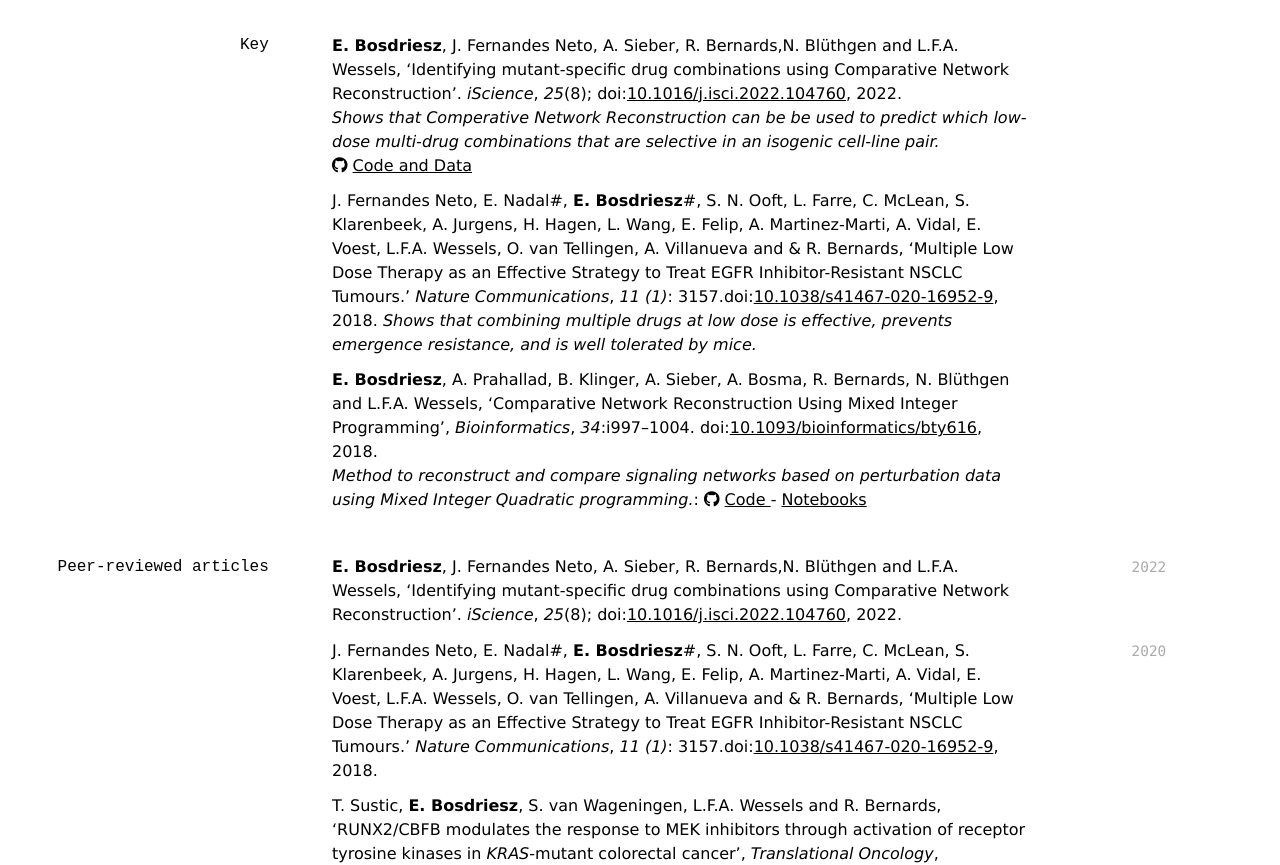
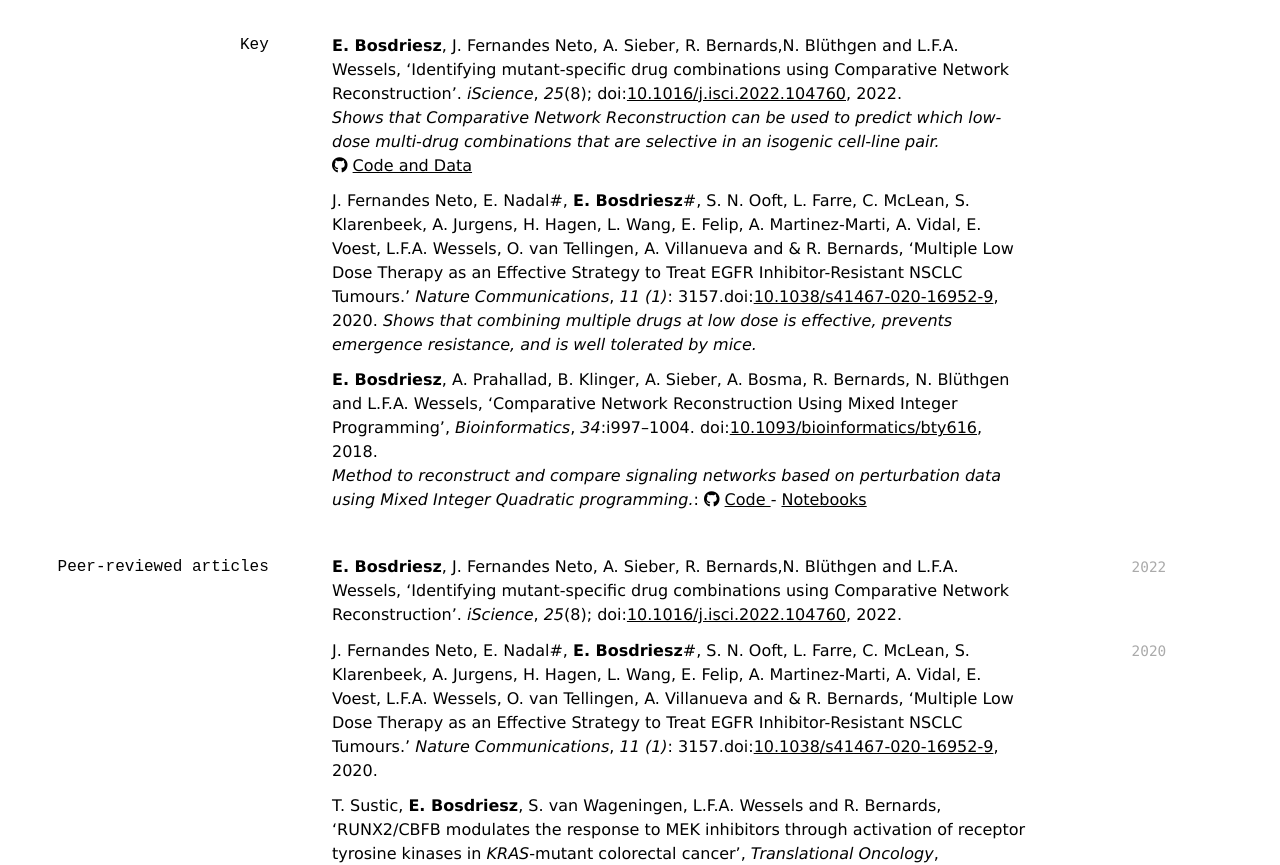
Before and after one commit to evertbosdriesz/markdown-cv, a Jekyll site: the page built from index.md, in a window 1280 px wide and 1400 px high, scrolled down 1084 px. Shown: the part 152-1017 px from the top of the window. Built offline with Jekyll 4.4.1, drawn with Linux system fonts in a browser that asks for light colours; nearby versions of some CDN libraries; a style sheet for code colours, icons or effects is not loaded.

Commit message:
Fixed typos

```diff
--- a/index.md
+++ b/index.md
@@ -112,10 +112,10 @@ C, C++ (It's been a while) -->
 ### Key
 
 **E. Bosdriesz**, J. Fernandes Neto, A. Sieber, R. Bernards,N. Bl&uuml;thgen and L.F.A. Wessels, 'Identifying mutant-specific drug combinations using Comparative Network Reconstruction'. *iScience*, *25*(8); doi:[10.1016/j.isci.2022.104760](http://dx.doi.org/10.1016/j.isci.2022.104760), 2022.<br>
-*Shows that Comperative Network Reconstruction can be be used to predict which low-dose multi-drug combinations that are selective in an isogenic cell-line pair.*<br>
+*Shows that Comparative Network Reconstruction can be used to predict which low-dose multi-drug combinations that are selective in an isogenic cell-line pair.*<br>
 <i class="fab fa-github"></i> <a href="https://github.com/evertbosdriesz/cnr-selective-combos"> Code and Data </a>
 
-J. Fernandes Neto, E. Nadal#, **E. Bosdriesz**#, S. N. Ooft, L. Farre, C. McLean, S. Klarenbeek, A. Jurgens, H. Hagen, L. Wang, E. Felip, A. Martinez-Marti, A. Vidal, E. Voest, L.F.A. Wessels, O. van Tellingen, A. Villanueva and & R. Bernards, 'Multiple Low Dose Therapy as an Effective Strategy to Treat EGFR Inhibitor-Resistant NSCLC Tumours.' *Nature Communications*, *11 (1)*: 3157.doi:[10.1038/s41467-020-16952-9](https://doi.org/10.1038/s41467-020-16952-9), 2018.
+J. Fernandes Neto, E. Nadal#, **E. Bosdriesz**#, S. N. Ooft, L. Farre, C. McLean, S. Klarenbeek, A. Jurgens, H. Hagen, L. Wang, E. Felip, A. Martinez-Marti, A. Vidal, E. Voest, L.F.A. Wessels, O. van Tellingen, A. Villanueva and & R. Bernards, 'Multiple Low Dose Therapy as an Effective Strategy to Treat EGFR Inhibitor-Resistant NSCLC Tumours.' *Nature Communications*, *11 (1)*: 3157.doi:[10.1038/s41467-020-16952-9](https://doi.org/10.1038/s41467-020-16952-9), 2020.
 *Shows that combining multiple drugs at low dose is effective, prevents emergence resistance, and is well tolerated by mice.*
 
 **E. Bosdriesz**, A. Prahallad, B. Klinger, A. Sieber, A. Bosma, R. Bernards, N. Bl&uuml;thgen and L.F.A. Wessels, ‘Comparative Network Reconstruction Using Mixed Integer Programming’, *Bioinformatics*, *34*:i997–1004. doi:[10.1093/bioinformatics/bty616](https://doi.org/10.1093/bioinformatics/bty616), 2018.<br>
@@ -143,7 +143,7 @@ doi:[10.1074/mcp.RA117.000486](https://doi.org/10.1074/mcp.RA117.000486), 2018.<
 
 
 `2020`
-J. Fernandes Neto, E. Nadal#, **E. Bosdriesz**#, S. N. Ooft, L. Farre, C. McLean, S. Klarenbeek, A. Jurgens, H. Hagen, L. Wang, E. Felip, A. Martinez-Marti, A. Vidal, E. Voest, L.F.A. Wessels, O. van Tellingen, A. Villanueva and & R. Bernards, 'Multiple Low Dose Therapy as an Effective Strategy to Treat EGFR Inhibitor-Resistant NSCLC Tumours.' *Nature Communications*, *11 (1)*: 3157.doi:[10.1038/s41467-020-16952-9](https://doi.org/10.1038/s41467-020-16952-9), 2018.
+J. Fernandes Neto, E. Nadal#, **E. Bosdriesz**#, S. N. Ooft, L. Farre, C. McLean, S. Klarenbeek, A. Jurgens, H. Hagen, L. Wang, E. Felip, A. Martinez-Marti, A. Vidal, E. Voest, L.F.A. Wessels, O. van Tellingen, A. Villanueva and & R. Bernards, 'Multiple Low Dose Therapy as an Effective Strategy to Treat EGFR Inhibitor-Resistant NSCLC Tumours.' *Nature Communications*, *11 (1)*: 3157.doi:[10.1038/s41467-020-16952-9](https://doi.org/10.1038/s41467-020-16952-9), 2020.
 
 T. Sustic, **E. Bosdriesz**, S. van Wageningen, L.F.A. Wessels and R. Bernards, 'RUNX2/CBFB modulates the response to MEK inhibitors through activation of receptor tyrosine kinases in *KRAS*-mutant colorectal cancer', *Translational Oncology*, *13*(2):201-211.
 doi:[10.1016/j.tranon.2019.10.006(https://doi.org/10.1016/j.tranon.2019.10.006), 2020.
```
